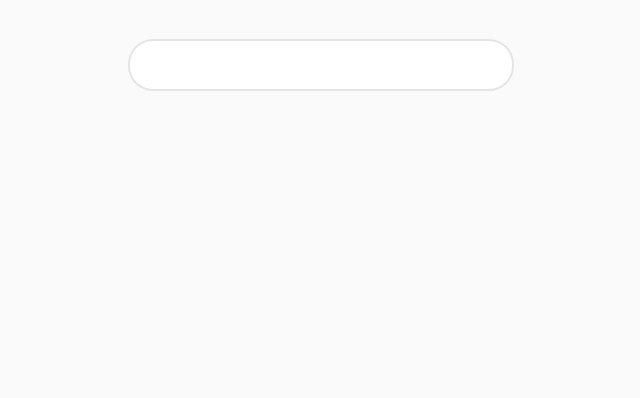
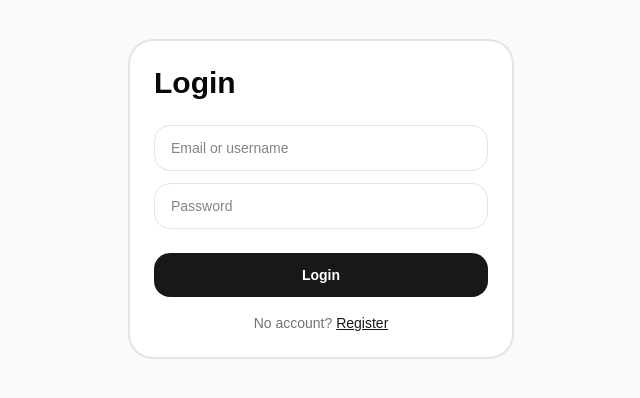
Before and after one commit to Shtekata/file-server, a Next.js app: page /login in a window 1280 px wide. Shown: the top 398 px of the page, without its empty margins (319-959 px from the left). Built offline with nearby package versions, Linux system fonts and the light colour scheme.

Commit message:
Added LoginPage

```diff
--- a/app/ThemeToggle.tsx
+++ b/app/ThemeToggle.tsx
@@ -6,6 +6,14 @@ type Theme = 'light' | 'dark'
 
 export default function ThemeToggle() {
   const [theme, setTheme] = useState<Theme>('light')
+
+  useEffect(() => {
+    const saved = localStorage.getItem('theme') as Theme | null
+    const nextTheme = saved || 'light'
+
+    setTheme(nextTheme)
+    document.documentElement.classList.toggle('dark', nextTheme === 'dark')
+  }, [])
 
   function toggleTheme() {
     const nextTheme = theme === 'light' ? 'dark' : 'light'
--- a/app/login/page.tsx
+++ b/app/login/page.tsx
@@ -42,7 +42,40 @@ export default function LoginPage() {
       <form
         onSubmit={handleSubmit}
         className='mx-auto max-w-sm rounded-3xl border border-zinc-200 bg-white p-6 ring-1 ring-zinc-200 dark:border-white/10 dark:bg-white/5 dark:ring-white/10'
-      ></form>
+      >
+        <h1 className='text-3xl font-bold'>Login</h1>
+
+        <input
+          name='login'
+          placeholder='Email or username'
+          required
+          className='mt-6 w-full rounded-2xl border border-zinc-200 bg-white px-4 py-3 text-sm outline-none focus:ring-4 dark:border-white/10 dark:bg-zinc-950'
+        />
+
+        <input
+          name='password'
+          type='password'
+          placeholder='Password'
+          required
+          className='mt-3 w-full rounded-2xl border border-zinc-200 bg-white px-4 py-3 text-sm outline-none focus:ring-4 dark:border-white/10 dark:bg-zinc-950'
+        />
+
+        {error && <p className='mt-4 text-sm text-red-500'>{error}</p>}
+
+        <button
+          disabled={loading}
+          className='mt-6 w-full cursor-pointer rounded-2xl bg-zinc-900 px-4 py-3 text-sm font-semibold text-white transition hover:bg-zinc-700 disabled:opacity-50 dark:bg-zinc-100 dark:text-zinc-950 dark:hover:bg-white'
+        >
+          {loading ? 'Logging in...' : 'Login'}
+        </button>
+
+        <p className='mt-4 text-center text-sm text-zinc-500 dark:text-zinc-400'>
+          No account?{' '}
+          <Link href='/register' className='text-zinc-900 underline dark:text-zinc-100'>
+            Register
+          </Link>
+        </p>
+      </form>
     </main>
   )
 }
```
